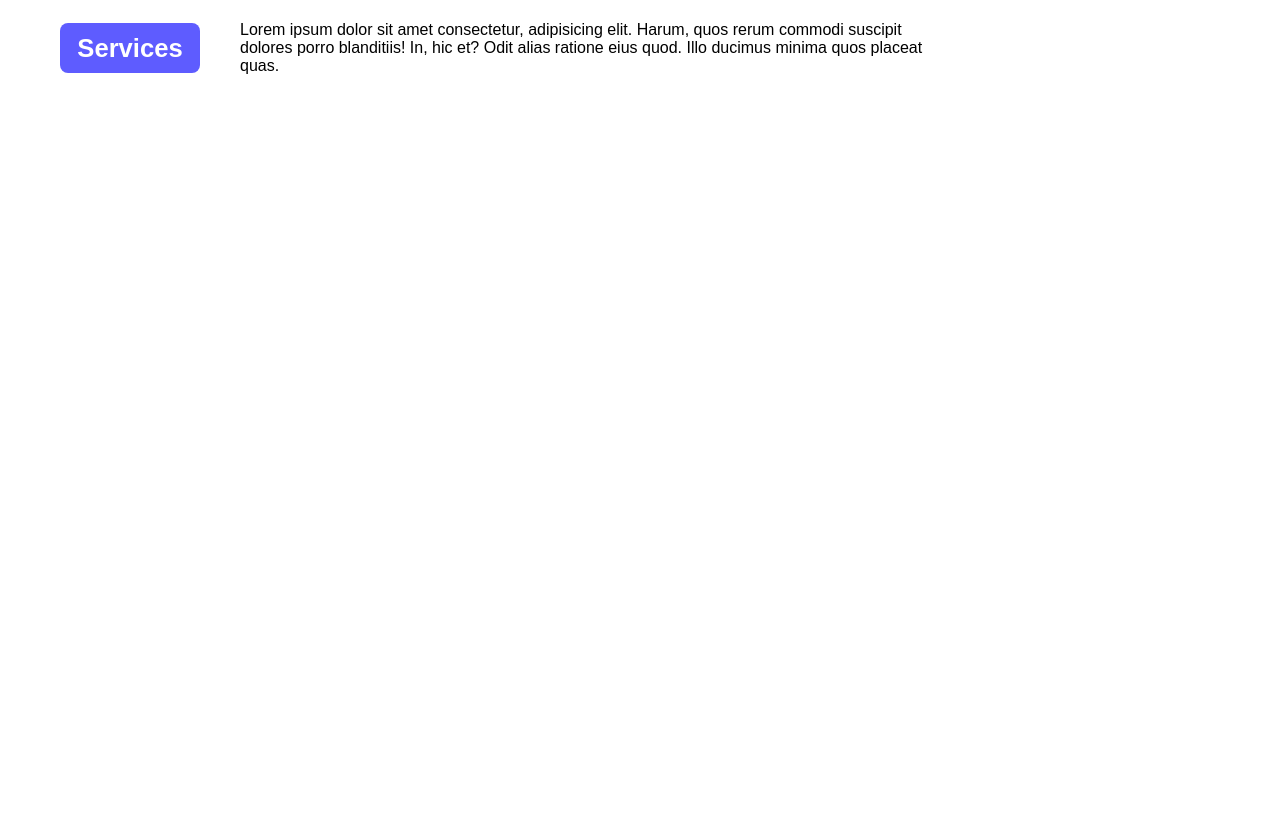
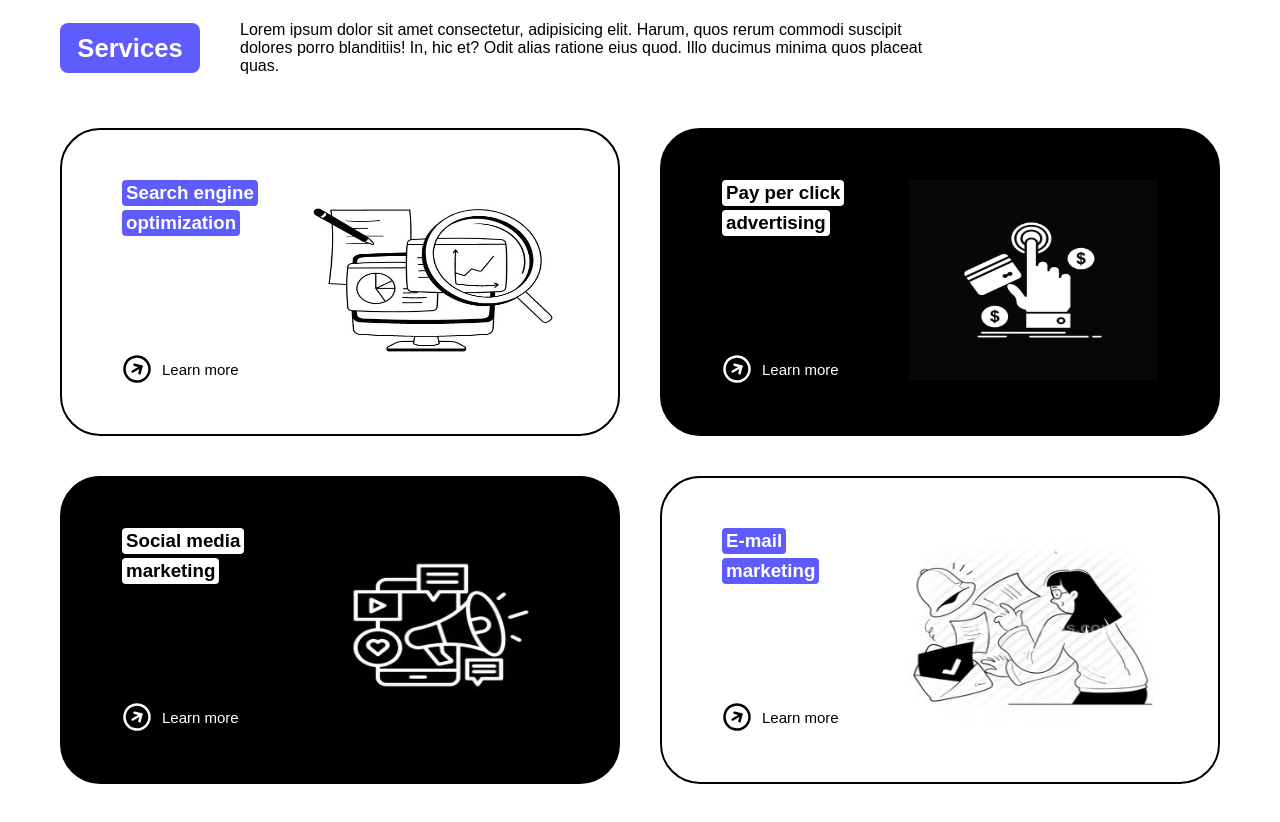
Before and after one commit to mausamprajapati/html-css-projects, a plain HTML site: page landing-page/index.html in a window 1280 px wide. Shown: the part 792-1614 px from the top of the page. Drawn offline with Linux system fonts and the light colour scheme.

Commit message:
landing page: modified service section and add cards using display grid

```diff
--- a/landing-page/index.html
+++ b/landing-page/index.html
@@ -73,11 +73,71 @@
             Odit alias ratione eius quod. Illo ducimus minima quos placeat quas.
           </p>
         </div>
+
         <div class="service-cards">
-          <div class="card-1"></div>
-          <div class="card-2"></div>
-          <div class="card-3"></div>
-          <div class="card-4"></div>
+          <div class="cards card-1">
+            <div class="card-left">
+              <div class="card-left-heading">
+                <h3 class="badge">Search engine</h3>
+                <h3 class="badge">optimization</h3>
+              </div>
+              <div class="learn-more">
+                <img src="./images/arrow-up-circle-svgrepo-com.svg" alt="" />
+                <a href="">Learn more</a>
+              </div>
+            </div>
+            <div class="card-right">
+              <img src="./images/search engine image.jpg" alt="" />
+            </div>
+          </div>
+
+          <div class="cards card-2">
+            <div class="card-left">
+              <div class="card-left-heading">
+                <h3 class="badge">Pay per click</h3>
+                <h3 class="badge">advertising</h3>
+              </div>
+              <div class="learn-more">
+                <img src="./images/arrow-up-circle-svgrepo-com.svg" alt="" />
+                <a href="">Learn more</a>
+              </div>
+            </div>
+            <div class="card-right">
+              <img src="./images/pay per click image.jpg" alt="" />
+            </div>
+          </div>
+
+          <div class="cards card-3">
+            <div class="card-left">
+              <div class="card-left-heading">
+                <h3 class="badge">Social media</h3>
+                <h3 class="badge">marketing</h3>
+              </div>
+              <div class="learn-more">
+                <img src="./images/arrow-up-circle-svgrepo-com.svg" alt="" />
+                <a href="">Learn more</a>
+              </div>
+            </div>
+            <div class="card-right">
+              <img src="./images/social media.jpg" alt="" />
+            </div>
+          </div>
+
+          <div class="cards card-4">
+            <div class="card-left">
+              <div class="card-left-heading">
+                <h3 class="badge">E-mail</h3>
+                <h3 class="badge">marketing</h3>
+              </div>
+              <div class="learn-more">
+                <img src="./images/arrow-up-circle-svgrepo-com.svg" alt="" />
+                <a href="">Learn more</a>
+              </div>
+            </div>
+            <div class="card-right">
+              <img src="./images/email marketing.jpg" alt="" />
+            </div>
+          </div>
         </div>
       </div>
       <!-- Case-study-section -->
--- a/landing-page/style.css
+++ b/landing-page/style.css
@@ -157,3 +157,108 @@ nav{
 }
 
 /* service-cards */
+.service-cards{
+    width: 100%;
+    height: 100vh;
+    display: grid;
+    grid-template-columns: 1fr 1fr;
+    grid-template-rows: 1fr 1fr;
+    gap: 40px;
+    padding: 40px 60px;
+}
+
+.service-cards .card-1{
+    grid-area: 1/1/2/2;
+    display: flex;
+    width: 100%;
+    height: 100%;
+    border: 2px solid black;
+    border-radius: 40px;
+}
+.service-cards .card-2{
+    grid-area: 1/2/2/3;
+    width: 100%;
+    height: 100%;
+    display: flex;
+    border: 2px solid black;
+    border-radius: 40px;
+    background-color: black;
+    color: #ffffff;
+}
+.service-cards .card-3{
+    grid-area: 2/1/3/2;
+    width: 100%;
+    height: 100%;
+    display: flex;
+    border: 2px solid black;
+    border-radius: 40px;
+    background-color: black;
+    color: #ffffff;
+}
+.service-cards .card-4{
+    grid-area: 2/2/3/3;
+    width: 100%;
+    height: 100%;
+    display: flex;
+    border: 2px solid black;
+    border-radius: 40px;
+}
+.service-cards .cards{
+    padding: 50px 60px;
+}
+.service-cards .cards .card-left{
+    width: 100%;
+    height: 100%;
+    display: flex;
+    flex-direction: column;
+    justify-content: space-between;
+}
+.service-cards .cards .card-left .learn-more{
+    width: 100%;
+    display: flex;
+    align-items: center;
+    gap: 10px;
+}
+.service-cards .cards .card-left .learn-more img{
+    width: 30px;
+    height: 30px;
+    transform: rotate(60deg);
+}
+.service-cards .card-2 .card-left .learn-more img,.service-cards .card-3 .card-left .learn-more img{
+    filter: invert(1);
+}
+.service-cards .card-1 .card-left .learn-more a,.service-cards .card-4 .card-left .learn-more a{
+    font-size: 15px;
+    font-weight: 500;
+    color: black;
+    text-decoration: none;
+}
+.service-cards .card-2 .card-left .learn-more a,.service-cards .card-3 .card-left .learn-more a{
+    font-size: 15px;
+    font-weight: 500;
+    color: #ffffff;
+    text-decoration: none;
+}
+.service-cards .card-1 .card-left .card-left-heading .badge,.service-cards .card-4 .card-left .card-left-heading .badge{
+    width: fit-content;
+    background-color: #5E5CFF;
+    color: #ffffff;
+    border-radius: 4px;
+    padding: 2px 4px;
+    margin: 0 0 4px 0;
+}
+.service-cards .card-2 .card-left .card-left-heading .badge,.service-cards .card-3 .card-left .card-left-heading .badge{
+    width: fit-content;
+    background-color: #ffffff;
+    color: black;
+    border-radius: 4px;
+    padding: 2px 4px;
+    margin: 0 0 4px 0;
+}
+.service-cards .cards .card-right img{
+    width: 250px;
+    height: 200px;
+}
+.service-cards .card-2 .card-right img,.service-cards .card-3 .card-right img{
+    filter: invert(1);
+}
```
Also changed, not shown: landing-page/images/arrow-up-circle-svgrepo-com.svg (added), landing-page/images/email marketing.jpg (added), landing-page/images/pay per click image.jpg (added), landing-page/images/search engine image.jpg (added), landing-page/images/social media.jpg (added).
